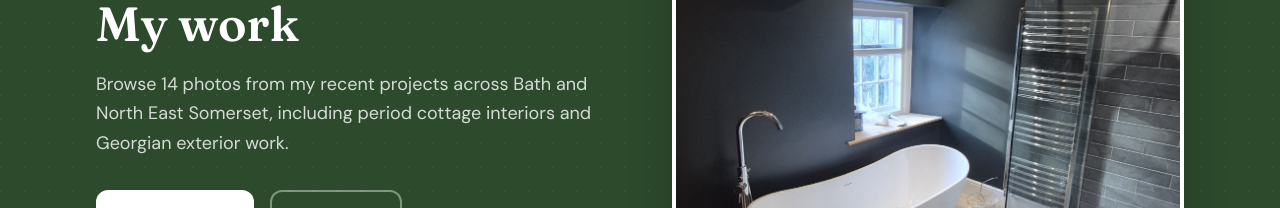
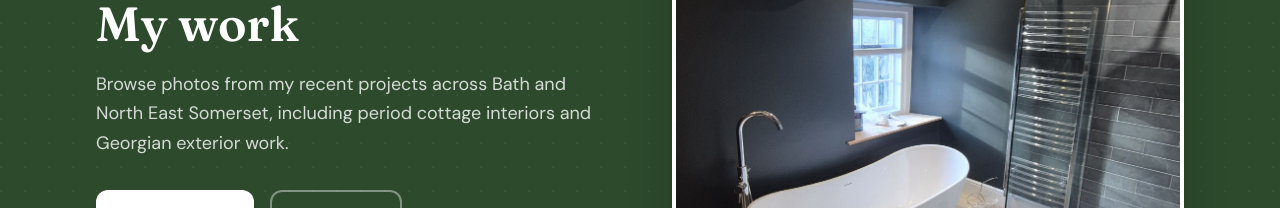
Before and after one commit to rkelsey1976/new-decorating, a Next.js app in the folder website/: page /gallery in a window 1280 px wide. Shown: the part 263-471 px from the top of the page. Built offline with nearby package versions, Linux system fonts and the light colour scheme.

Commit message:
Gallery: remove photo count from hero subtitle, keep gallery photos
Co-authored-by: Cursor <cursoragent@cursor.com>

```diff
--- a/website/app/gallery/page.tsx
+++ b/website/app/gallery/page.tsx
@@ -19,7 +19,7 @@ export default function GalleryPage() {
       <PageHero
         locationLine="Bath, Keynsham, Midsomer Norton, Radstock & BANES"
         title="My work"
-        subtitle={`Browse ${GALLERY_IMAGES.length} photos from my recent projects across Bath and North East Somerset, including period cottage interiors and Georgian exterior work.`}
+        subtitle="Browse photos from my recent projects across Bath and North East Somerset, including period cottage interiors and Georgian exterior work."
         image={`/gallery/${GALLERY_IMAGES[0].filename}`}
         imageAlt="Recent decorating project"
         breadcrumbs={[
```
